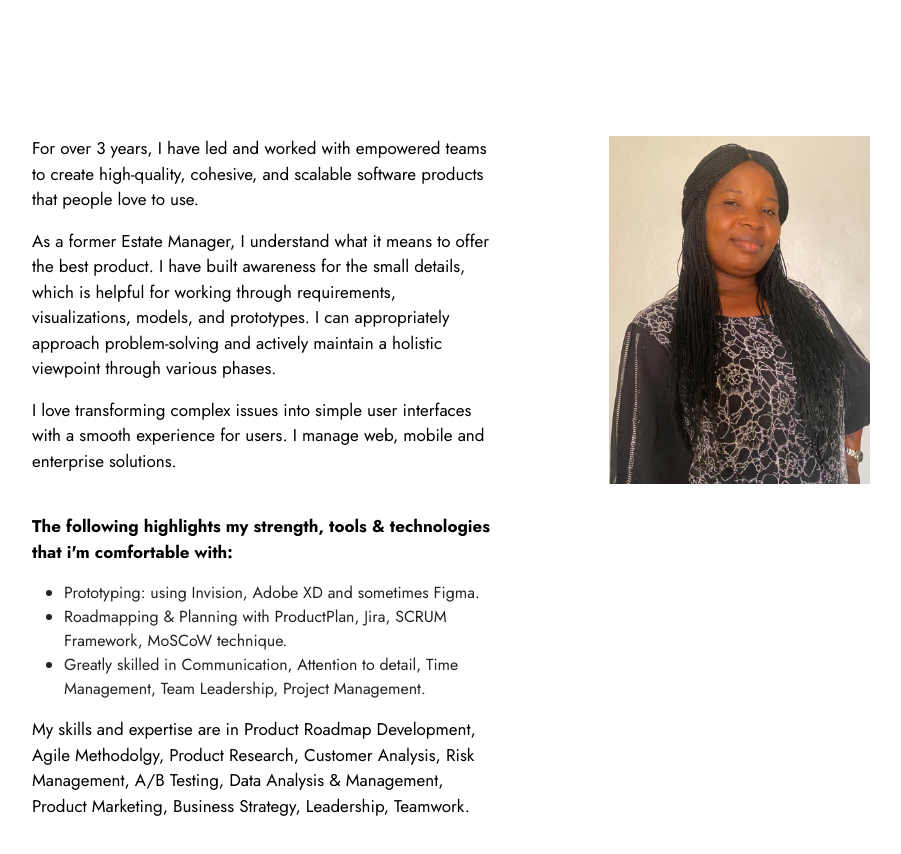
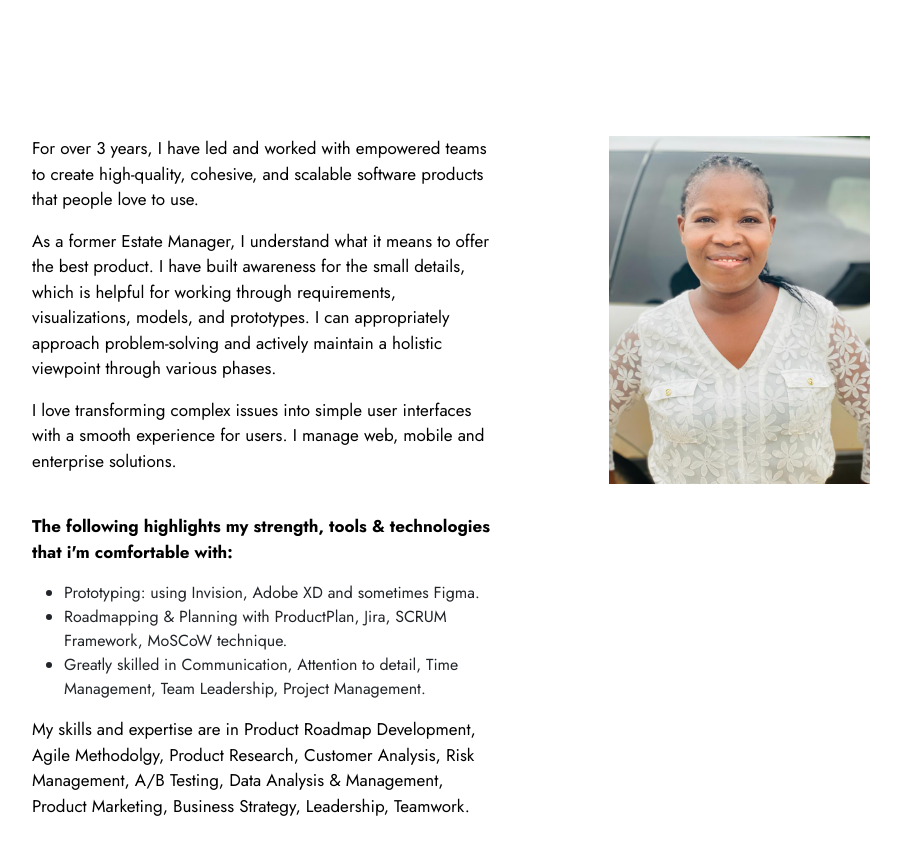
Before and after one commit to Kenni-4/comfortolowookere, a plain HTML site: page about.html in a window 1280 px wide. Shown: the part 780-1634 px from the top of the page, without its empty margins (138-1039 px from the left). Drawn offline with nearby package versions, Linux system fonts and the light colour scheme.

Commit message:
Update about.html

```diff
--- a/about.html
+++ b/about.html
@@ -95,7 +95,7 @@
                   <p>My skills and expertise are in Product Roadmap Development, Agile Methodolgy, Product Research, Customer Analysis, Risk Management, A/B Testing, Data Analysis & Management, Product Marketing, Business Strategy, Leadership, Teamwork. </p>
                 </div>
                 <div class="col-sm-3">
-                  <img src="data/comfort-olowookere-portfolio.jpeg">
+                  <img src="data/comfort.jpeg">
                 </div>
                 <div class="col-sm-12 desc-bar" style="text-align:center;margin-top:150px;">
                     <h2>Let's Connect on</h2>
```
